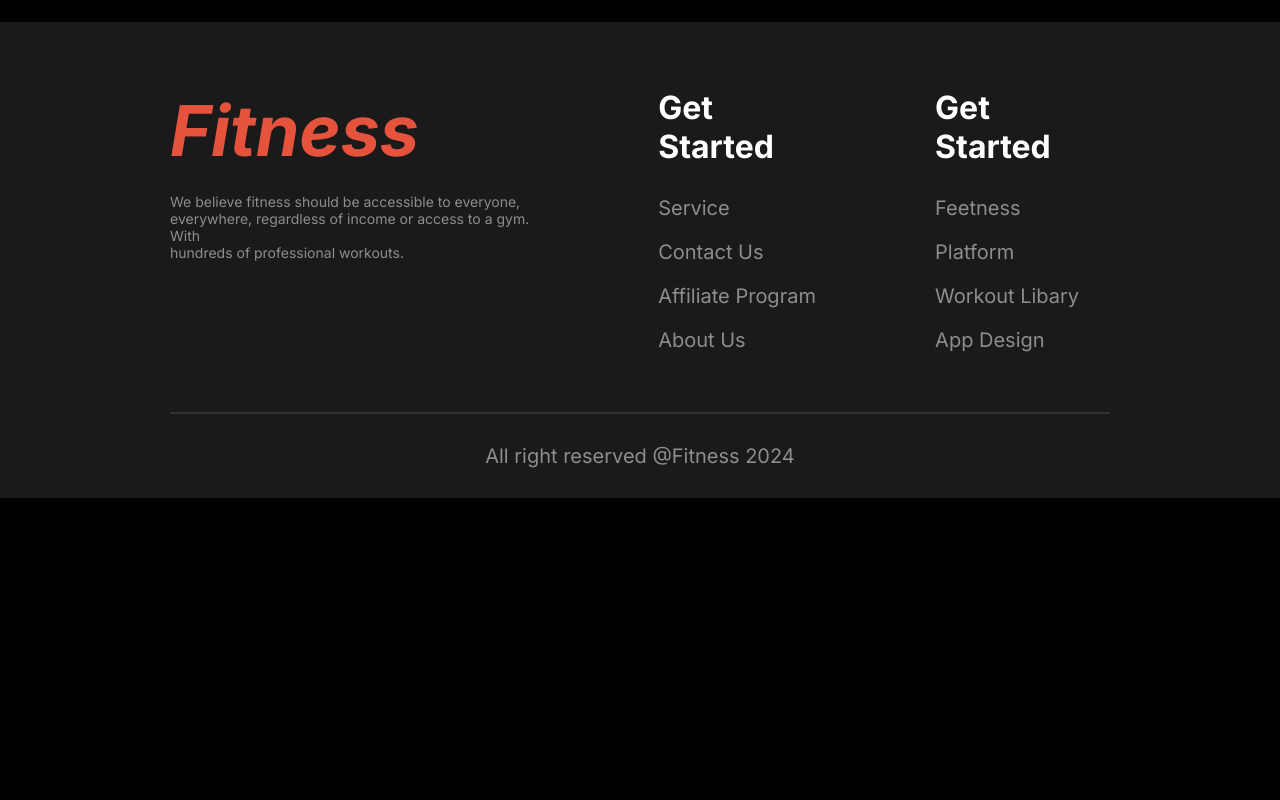
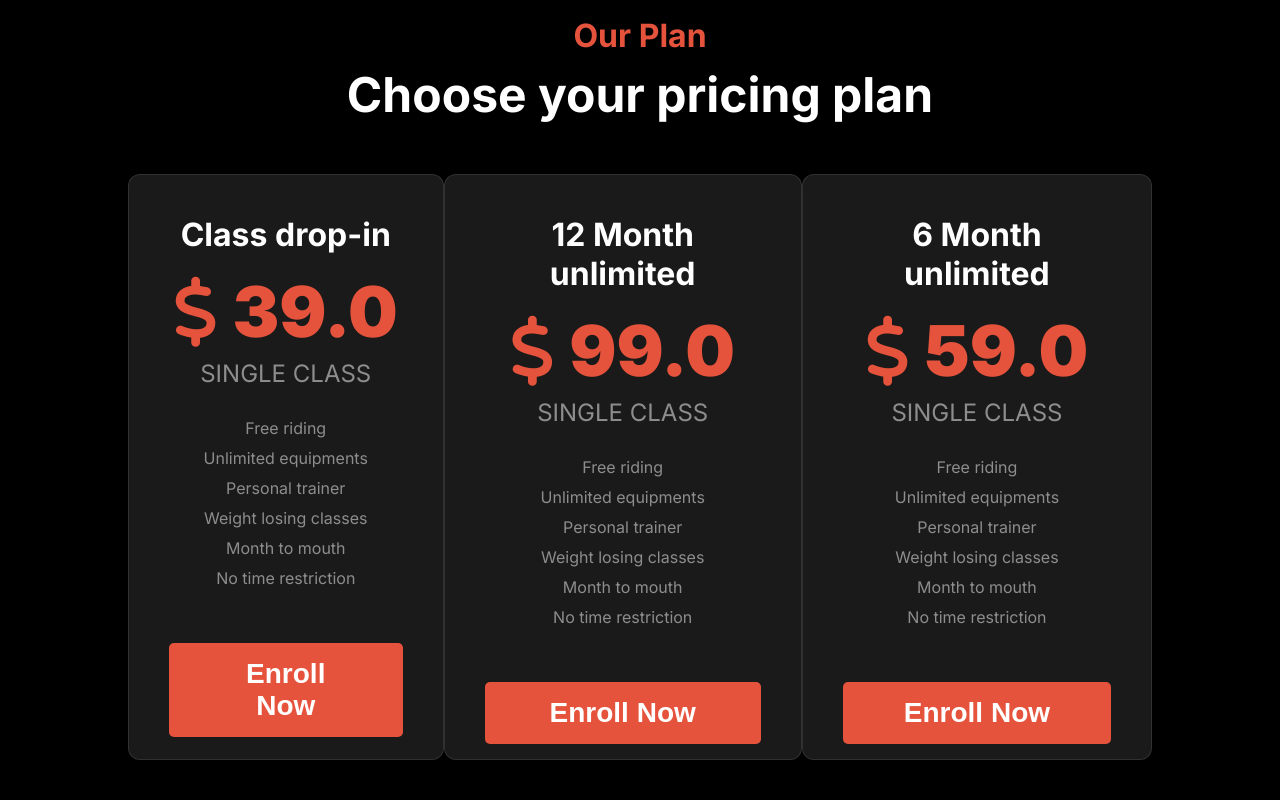
Before and after one commit to fa-mishuk/assignment-two, a plain HTML site: page index.html in a window 1280 px wide. Shown: the part 3220-4020 px from the top of the page. Before the commit the page ends 3718 px from the top, so only its background shows below. Drawn offline with Linux system fonts and the light colour scheme; a web font is replaced by a local one.

Commit message:
received my repository

```diff
--- a/index.html
+++ b/index.html
@@ -11,6 +11,7 @@
 </head>
 
 <body>
+    <!-- first part start -->
     <div class="banner-part">
         <div class="total-w">
             <div class="banner">
@@ -56,6 +57,7 @@
             </div>
         </div>
     </div>
+    <!-- first part done -->
 
     <!-- second part start -->
     <div class="second-part total-w">
@@ -225,12 +227,72 @@
         </div>
     </div>
     <!-- fifth part start -->
-     <!-- footer part start -->
+    <!-- Extra part start -->
+    <div class="total-w">
+        <div class="extra-part-header">
+            <h3 class="color-1 extra-part-h3">Our Plan</h3>
+            <h1 class="extra-part-h color-3">Choose your pricing plan</h1>
+        </div>
+        <div class="extra-part-enroll">
+            <div class="extra-part-price">
+                <h2 class="color-3 price-h2">Class drop-in</h2>
+                <div class="dollar color-1">
+                    <i class="fa-solid fa-dollar-sign"></i>
+                    <p>39.0</p>
+                </div>
+                <p class="color-2 price-p1">SINGLE CLASS</p>
+                <p class="color-2 price-p">Free riding</p>
+                <p class="color-2 price-p">Unlimited equipments</p>
+                <p class="color-2 price-p">Personal trainer</p>
+                <p class="color-2 price-p">Weight losing classes</p>
+                <p class="color-2 price-p">Month to mouth</p>
+                <p class="color-2 price-p">No time restriction</p>
+                <button class="color-3 btn-enroll">Enroll Now</button>
+            </div>
+
+            <div>
+                <div class="extra-part-price">
+                    <h2 class="color-3 price-h2">12 Month unlimited</h2>
+                    <div class="dollar color-1">
+                        <i class="fa-solid fa-dollar-sign"></i>
+                        <p>99.0</p>
+                    </div>
+                    <p class="color-2 price-p1">SINGLE CLASS</p>
+                    <p class="color-2 price-p">Free riding</p>
+                    <p class="color-2 price-p">Unlimited equipments</p>
+                    <p class="color-2 price-p">Personal trainer</p>
+                    <p class="color-2 price-p">Weight losing classes</p>
+                    <p class="color-2 price-p">Month to mouth</p>
+                    <p class="color-2 price-p">No time restriction</p>
+                    <button class="color-3 btn-enroll">Enroll Now</button>
+                </div>
+            </div>
+
+            <div class="extra-part-price">
+                <h2 class="color-3 price-h2">6 Month unlimited</h2>
+                <div class="dollar color-1">
+                    <i class="fa-solid fa-dollar-sign"></i>
+                    <p>59.0</p>
+                </div>
+                <p class="color-2 price-p1">SINGLE CLASS</p>
+                <p class="color-2 price-p">Free riding</p>
+                <p class="color-2 price-p">Unlimited equipments</p>
+                <p class="color-2 price-p">Personal trainer</p>
+                <p class="color-2 price-p">Weight losing classes</p>
+                <p class="color-2 price-p">Month to mouth</p>
+                <p class="color-2 price-p">No time restriction</p>
+                <button class="color-3 btn-enroll">Enroll Now</button>
+            </div>
+        </div>
+    </div>
+    <!-- Extra part end -->
+    <!-- footer part start -->
     <div class="footer">
         <div class="footer-section">
             <div class="footer-first-sec">
                 <h1 class="footer-h1 color-1">Fitness</h1>
-                <p class="font-2 color-2">We believe fitness should be accessible to everyone, <br> everywhere, regardless of income or access to a gym. With <br> hundreds of professional workouts.</p>
+                <p class="font-2 color-2">We believe fitness should be accessible to everyone, <br> everywhere,
+                    regardless of income or access to a gym. With <br> hundreds of professional workouts.</p>
             </div>
             <div class="footer-second-sec">
                 <h3 class="footer-h3 color-3">Get Started</h3>
@@ -250,7 +312,7 @@
         <hr class="hr">
         <p class="color-2 footer-p2">All right reserved @Fitness 2024</p>
     </div>
-     <!-- footer part end -->
+    <!-- footer part end -->
 </body>
 
 </html>
--- a/responsive.css
+++ b/responsive.css
@@ -175,6 +175,29 @@
     }
 
     /* fifth part end */
+    /* extra part start */
+    .extra-part-enroll {
+        display: block;
+        margin-top: 50px;
+     }
+     .extra-part-h {
+        font-size: 32px;
+    }
+     .btn-enroll {
+        background-color: #E6533CFF;
+        padding: 15px 40px;
+        border-radius: 5px;
+        margin-top: 30px;
+        border: none;
+        font-size: 20px;
+        font-weight: bold;
+    }
+    .extra-part-price {
+        text-align: center;
+        margin-top: 25px;
+        padding: 25px 10px 0px 10px;
+    }
+    /* extra part start */
     /* footer part start */
     .footer-p {
         width: 317px;
--- a/style.css
+++ b/style.css
@@ -344,6 +344,7 @@ td {
     background-color: #222222;
     margin-bottom: 90px;
 }
+
 .input {
     display: grid;
     grid-template-columns: repeat(2, 1fr);
@@ -363,6 +364,7 @@ td {
     border: none;
     border-radius: 4px;
 }
+
 .btn-calculate {
     background-color: #E6533CFF;
     padding: 15px 50px;
@@ -372,12 +374,14 @@ td {
     margin-top: 20px;
     font-weight: 600;
 }
+
 /* forth part style end */
 /* fifth part start */
 .fifth-part-p {
     margin-top: 15px;
     margin-bottom: 55px;
 }
+
 .fifth-part-text {
     text-align: center;
 }
@@ -393,6 +397,7 @@ td {
     border-radius: 18px;
     background-color: #FFFFFF1A;
 }
+
 .grid-pic {
     background-size: cover;
     background-position: center;
@@ -400,48 +405,124 @@ td {
     height: 100%;
     width: 100%;
 }
+
 .fifth-part-h3 {
     color: white;
     font-size: 20px;
     margin-top: 66%;
     margin-left: 5%;
 }
+
 .fifth-p {
     margin-top: 5px;
     margin-left: 5%;
 }
+
 /* fifth part start */
+/* extra part start */
+.extra-part-header {
+    text-align: center;
+    margin-top: 60px;
+}
+
+.extra-part-h3 {
+    font-size: 32px;
+    margin-bottom: 10px;
+}
+
+.extra-part-h {
+    font-size: 48px;
+}
+
+.dollar {
+    display: flex;
+    font-size: 70px;
+    align-items: center;
+    font-weight: 900;
+    gap: 15px;
+    margin-bottom: 5px;
+    margin-top: 15px;
+    justify-content: center;
+}
+
+.price-h2 {
+    font-size: 32px;
+}
+
+.price-p1 {
+    font-size: 24px;
+    margin-bottom: 30px;
+}
+
+.price-p {
+    margin-bottom: 10px;
+}
+
+.extra-part-price {
+    text-align: center;
+    margin-top: 50px;
+    border: 1px solid #FFFFFF1A;
+    padding: 40px 40px 0px 40px;
+    background-color: #FFFFFF1A;
+    border-radius: 12px;
+}
+
+.btn-enroll {
+    background-color: #E6533CFF;
+    padding: 15px 50px;
+    border-radius: 5px;
+    margin-top: 45px;
+    border: none;
+    font-size: 28px;
+    font-weight: bold;
+    margin-bottom: 15px;
+    width: 100%;
+}
+
+.extra-part-enroll {
+    display: flex;
+    justify-content: space-between;
+}
+
+/* extra part end */
 /* footer part start */
 .footer-h1 {
     font-size: 70px;
     font-style: italic;
 }
+
 .footer-h3 {
     margin-bottom: 30px;
     font-size: 32px;
 }
+
 .footer-p {
     margin-bottom: 20px;
     color: #FFFFFF80;
     font-size: 20px;
 }
+
 .footer-h1 {
     margin-bottom: 20px;
 }
+
 .hr {
     border: 1px solid #FFFFFF1A;
     margin-top: 40px;
     margin-bottom: 30px;
 }
+
 .footer-p2 {
     font-size: 20px;
     text-align: center;
 }
+
 .footer-section {
     display: flex;
     justify-content: space-between;
     gap: 102px;
 }
+
 .footer {
     margin-top: 66px;
     padding: 66px 170px 30px 170px;
```
